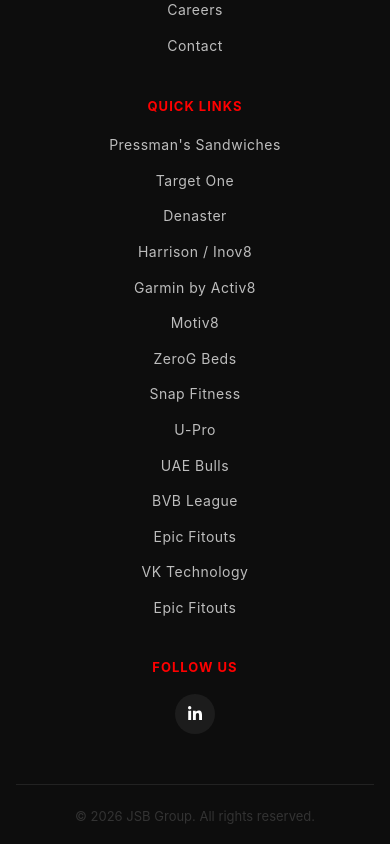
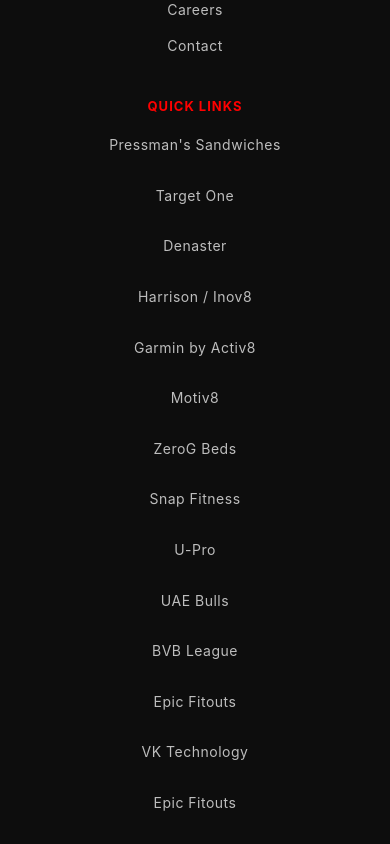
Before and after one commit to gurusaivs18/web-app, a React (Vite) app: page /contact in a window 390 px wide. Shown: the part 1380-2224 px from the top of the page. Built offline with nearby package versions, Linux system fonts and the light colour scheme.

Commit message:
footer adjusted

```diff
--- a/src/components/Footer.jsx
+++ b/src/components/Footer.jsx
@@ -2,7 +2,7 @@
 import { FaLinkedinIn } from "react-icons/fa";
 import "../css/Footer.css";
 import Logo from "./Logo";
-import { verticals } from "../data/verticals"; // ✅ added
+import { verticals } from "../data/verticals";
 
 function Footer() {
   return (
@@ -47,7 +47,8 @@
           {/* QUICK LINKS */}
           <div className="footer-col">
             <h4>Quick Links</h4>
-            <ul>
+
+            <ul className="quick-links-list">
               {verticals.map((section, i) =>
                 section.items.map((item, j) => (
                   <li key={`${i}-${j}`}>
--- a/src/css/Footer.css
+++ b/src/css/Footer.css
@@ -73,8 +73,13 @@
   letter-spacing: 0.5px;
   transition: 0.3s ease;
   position: relative;
+  white-space: nowrap;
 }
-
+.quick-links-list {
+  display: grid;
+  grid-template-columns: 1fr 1fr;
+  gap: 15px 30px;
+}
 .footer-col ul li a:hover {
   color: #ff2e2e;
 }
@@ -174,4 +179,8 @@
     left: 50%;
     transform: translateX(-50%);
   }
+
+  .quick-links-list {
+    grid-template-columns: 1fr;
+  }
 }
```
